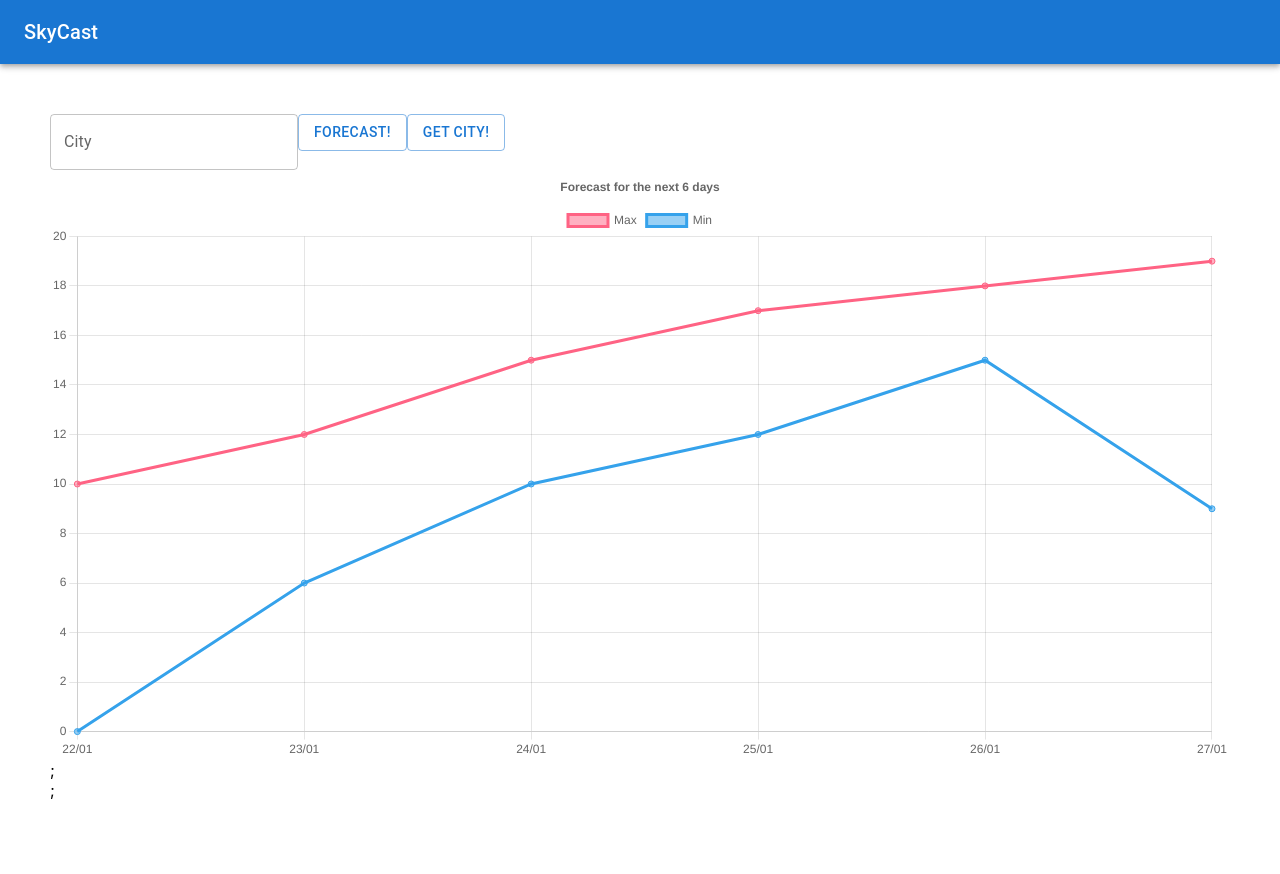
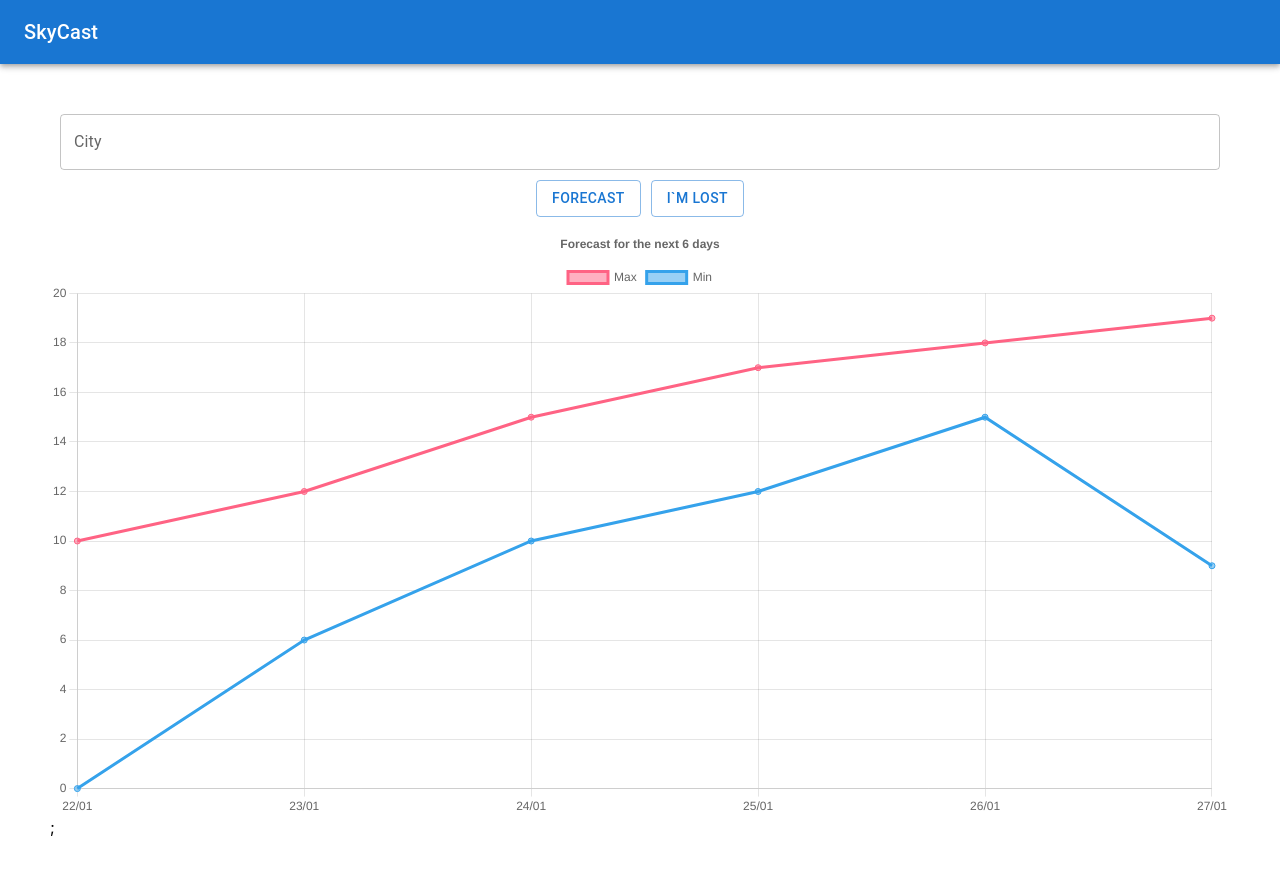
Before and after one commit to eduardofleck/skycast, a Next.js app: page / in a window 1280 px wide. Shown: the top 874 px of the page. Before the commit the page ends 850 px from the top, so only its background shows below. Built offline with nearby package versions, Linux system fonts and the light colour scheme; no server answers.

Commit message:
Forecast component

```diff
--- /dev/null
+++ b/components/ForecastCity.js
@@ -0,0 +1,74 @@
+import React, { useState, useEffect } from "react";
+import Box from "@mui/material/Box";
+import TextField from "@mui/material/TextField";
+import Button from "@mui/material/Button";
+import axios from "axios";
+import WeatherChart from "../components/WeatherChart";
+import forecast from "../services/weatherService";
+import getCityByGeolocalization from "../services/geolocalizationService";
+import styled from "styled-components";
+
+const OuterGrid = styled.div`
+  display: grid;
+  grid-template-rows: auto auto;
+  align-items: center;
+  margin: 10px;
+  grid-gap: 10px;
+`;
+
+const ButtonsGrid = styled.div`
+  width: 100%;
+  display: grid;
+  grid-template-columns: auto auto;
+  justify-content: center;
+  grid-gap: 10px;
+`;
+
+export default function ForecastCity() {
+  var [location, setLocation] = React.useState("");
+  var [forecastData, setForecastData] = React.useState("");
+
+  const getForecast = (e) => {
+    if (location) {
+      forecast(location);
+    }
+  };
+
+  const getCity = (e) => {
+    getCityByGeolocalization(e);
+  };
+
+  const saveToState = (event) => {
+    const { name, value } = event.target;
+
+    setLocation(value);
+  };
+
+  return (
+    <div>
+      <OuterGrid>
+        <TextField
+          id="city"
+          label="City"
+          variant="outlined"
+          defaultValue={location}
+          onChange={saveToState}
+        />
+        <ButtonsGrid>
+          <Button variant="outlined" onClick={getForecast}>
+            Forecast
+          </Button>
+          <Button variant="outlined" onClick={getCity}>
+            I`m Lost
+          </Button>
+        </ButtonsGrid>
+      </OuterGrid>
+      <WeatherChart
+        maxValues={[10, 12, 15, 17, 18, 19]}
+        minValues={[0, 6, 10, 12, 15, 9]}
+        title="Forecast for the next 6 days"
+        labels={["22/01", "23/01", "24/01", "25/01", "26/01", "27/01"]}
+      />
+    </div>
+  );
+}
--- a/pages/index.js
+++ b/pages/index.js
@@ -6,61 +6,12 @@ import axios from "axios";
 import WeatherChart from "../components/WeatherChart";
 import forecast from "../services/weatherService";
 import getCityByGeolocalization from "../services/geolocalizationService";
+import ForecastCity from "../components/ForecastCity";
 
 export default function Home() {
-  useEffect(() => {
-    if ("geolocation" in navigator) {
-      navigator.geolocation.getCurrentPosition(function (position) {
-        console.log(
-          `You gave us the permission to see your geolocalization. Thanks! Geolocalization: {${position.coords.latitude}, ${position.coords.latitude}}`
-        );
-      });
-    } else {
-      console.log("You denied us the permission to see your geolocalization.");
-    }
-  });
-
-  var [location, setLocation] = React.useState("");
-  var [forecastData, setForecastData] = React.useState("");
-
-  const getForecast = (e) => {
-    if (location) {
-      forecast(location);
-    }
-  };
-
-  const getCity = (e) => {
-    getCityByGeolocalization(e);
-  };
-
-  const saveToState = (event) => {
-    const { name, value } = event.target;
-
-    setLocation(value);
-  };
-
   return (
     <div>
-      <TextField
-        id="city"
-        label="City"
-        variant="outlined"
-        defaultValue={location}
-        onChange={saveToState}
-      />
-      <Button variant="outlined" onClick={getForecast}>
-        Forecast!
-      </Button>
-      <Button variant="outlined" onClick={getCity}>
-        Get city!
-      </Button>
-      <WeatherChart
-        maxValues={[10, 12, 15, 17, 18, 19]}
-        minValues={[0, 6, 10, 12, 15, 9]}
-        title="Forecast for the next 6 days"
-        labels={["22/01", "23/01", "24/01", "25/01", "26/01", "27/01"]}
-      />
-      ;
+      <ForecastCity></ForecastCity>
     </div>
   );
 }
```
Also changed, not shown: .babelrc (added).
